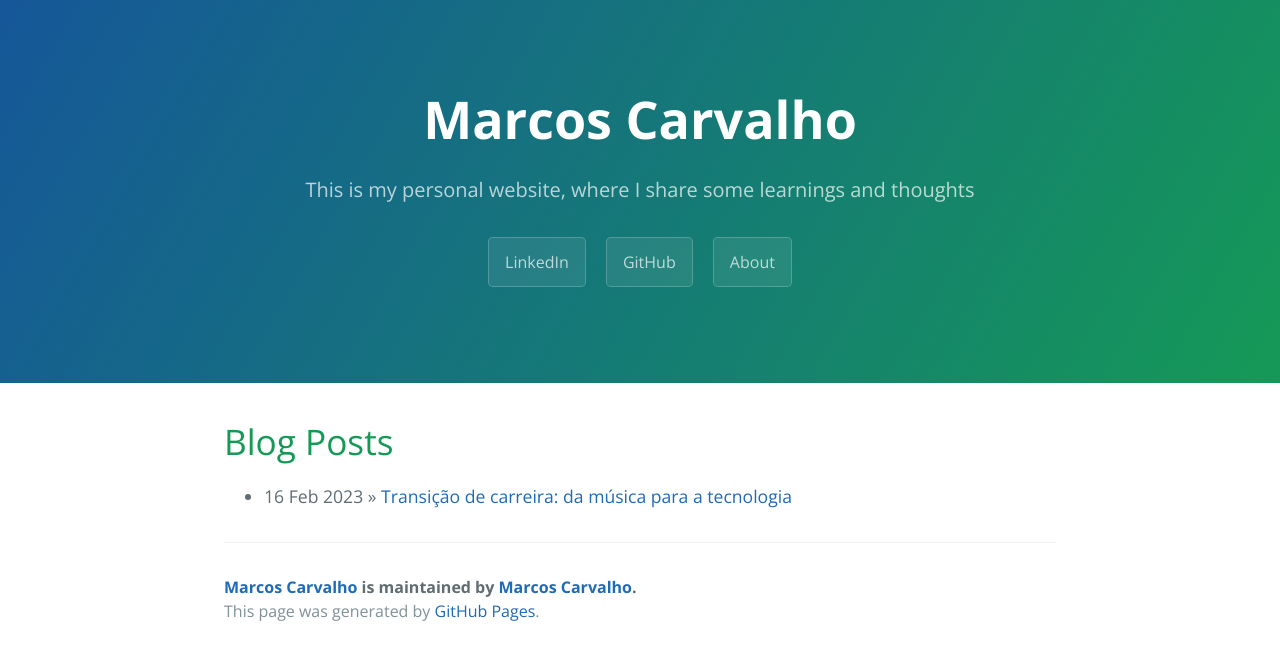
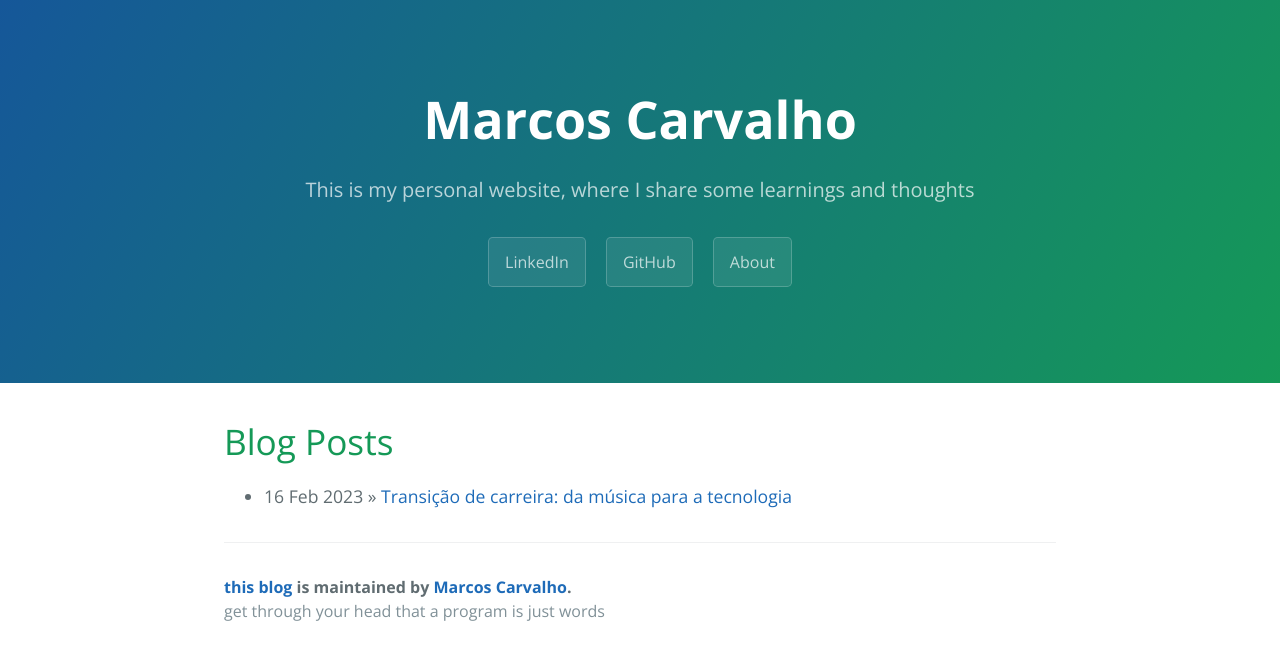
Before and after one commit to pcMarcos/pcMarcos.github.io, a Jekyll site: the page built from index.html, in a window 1280 px wide. Shown: the top 660 px of the page. Built offline with Jekyll 4.4.1, drawn with Linux system fonts in a browser that asks for light colours; the list of posts is cut into pages by our own code.

Commit message:
updating footer

```diff
--- a/_includes/page-footer.html
+++ b/_includes/page-footer.html
@@ -1,4 +1,4 @@
 <footer class="site-footer">
-  <span class="site-footer-owner"><a href="{{ site.url }}">{{ site.title }}</a> is maintained by <a href="{{ site.author.url }}">{{ site.author.name }}</a>.</span>
-  <span class="site-footer-credits">This page was generated by <a href="https://pages.github.com">GitHub Pages</a>.</span>
+  <span class="site-footer-owner"><a href="{{ site.url }}"> this blog </a> is maintained by <a href="{{ site.author.url }}">{{ site.author.name }}</a>.</span>
+  <span class="site-footer-credits"> get through your head that a program is just words </span>
 </footer>
```
